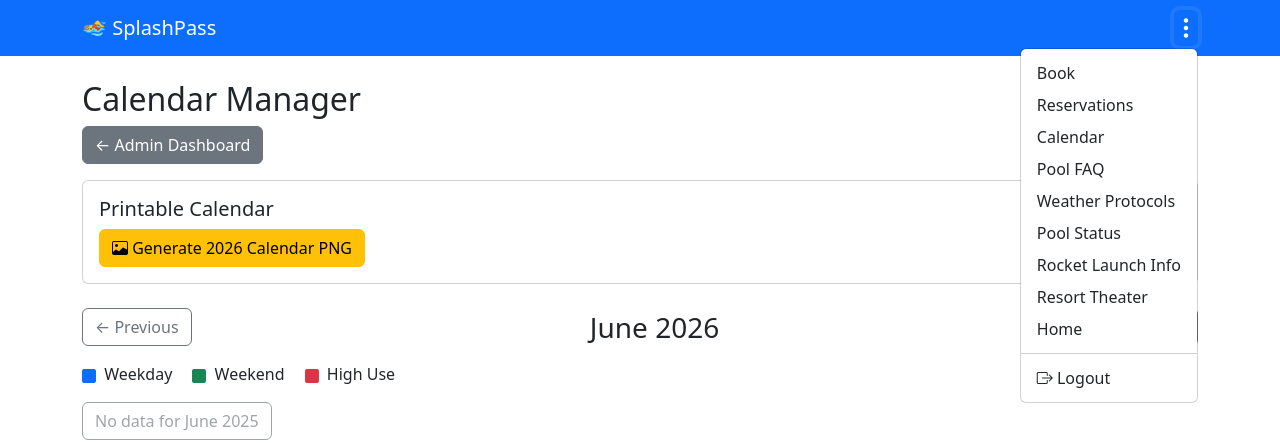
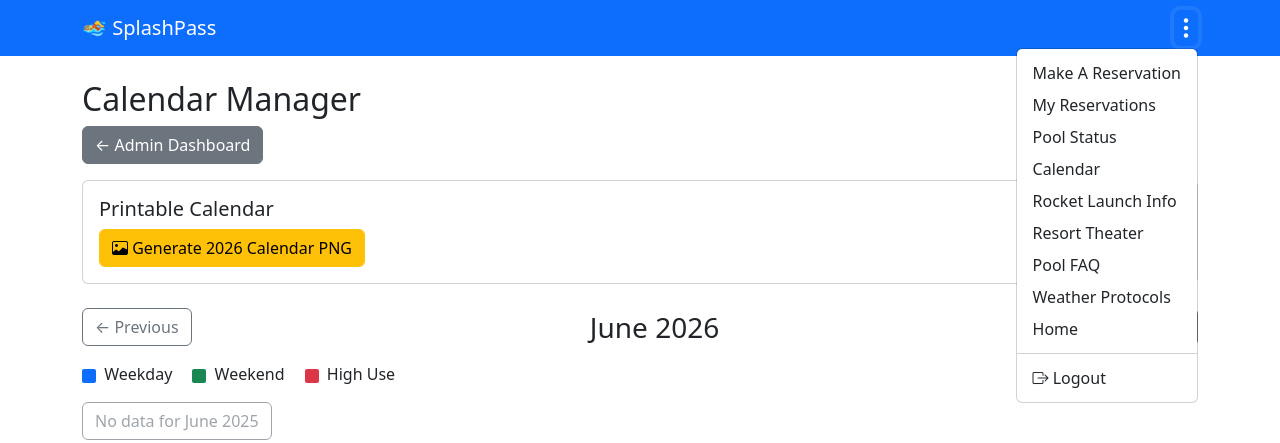
Before and after one commit to ccbractivix/splashpass, a Flask app: page /admin/calendar in a window 1280 px wide, after a click that opens the changed part. Shown: the top 443 px of the page. Run offline with Flask 3, Linux system fonts and the light colour scheme; the visitor is signed in with stand-in values (Sample User, id 1); tables that the repository leaves empty hold one stand-in row (values such as "Sample post"); some libraries are stand-ins or nearby versions.

Commit message:
Update dropdown menu items for reservations

```diff
--- a/templates/base.html
+++ b/templates/base.html
@@ -18,14 +18,14 @@
           <i class="bi bi-three-dots-vertical" style="font-size: 1.5rem;"></i>
         </button>
         <ul class="dropdown-menu dropdown-menu-end">
-          <li><a class="dropdown-item" href="{{ url_for('book') }}">Book</a></li>
-          <li><a class="dropdown-item" href="{{ url_for('lookup') }}">Reservations</a></li>
+          <li><a class="dropdown-item" href="{{ url_for('book') }}">Make A Reservation</a></li>
+          <li><a class="dropdown-item" href="{{ url_for('lookup') }}">My Reservations</a></li>
+          <li><a class="dropdown-item" href="https://ccbractivix.github.io/RGP/amenities-web/splashpass.html">Pool Status</a></li>
           <li><a class="dropdown-item" href="{{ url_for('calendar_view') }}">Calendar</a></li>
+          <li><a class="dropdown-item" href="https://ccbractivix.github.io/RGP/splashpass/launches.html">Rocket Launch Info</a></li>
+          <li><a class="dropdown-item" href="https://ccbractivix.github.io/RGP/splashpass/theater.html">Resort Theater</a></li>
           <li><a class="dropdown-item" href="{{ url_for('pool_faq') }}">Pool FAQ</a></li>
           <li><a class="dropdown-item" href="{{ url_for('weather_protocols') }}">Weather Protocols</a></li>
-          <li><a class="dropdown-item" href="https://ccbractivix.github.io/RGP/amenities-web/splashpass.html">Pool Status</a></li>
-          <li><a class="dropdown-item" href="https://ccbractivix.github.io/RGP/splashpass/launches.html">Rocket Launch Info</a></li>
-          <li><a class="dropdown-item" href="https://ccbractivix.github.io/RGP/splashpass/theater.html">Resort Theater</a></li>
           <li><a class="dropdown-item" href="{{ url_for('index') }}">Home</a></li>
           <li><hr class="dropdown-divider"></li>
           <li><a class="dropdown-item" href="{{ url_for('member_logout') }}"><i class="bi bi-box-arrow-right"></i> Logout</a></li>
```
